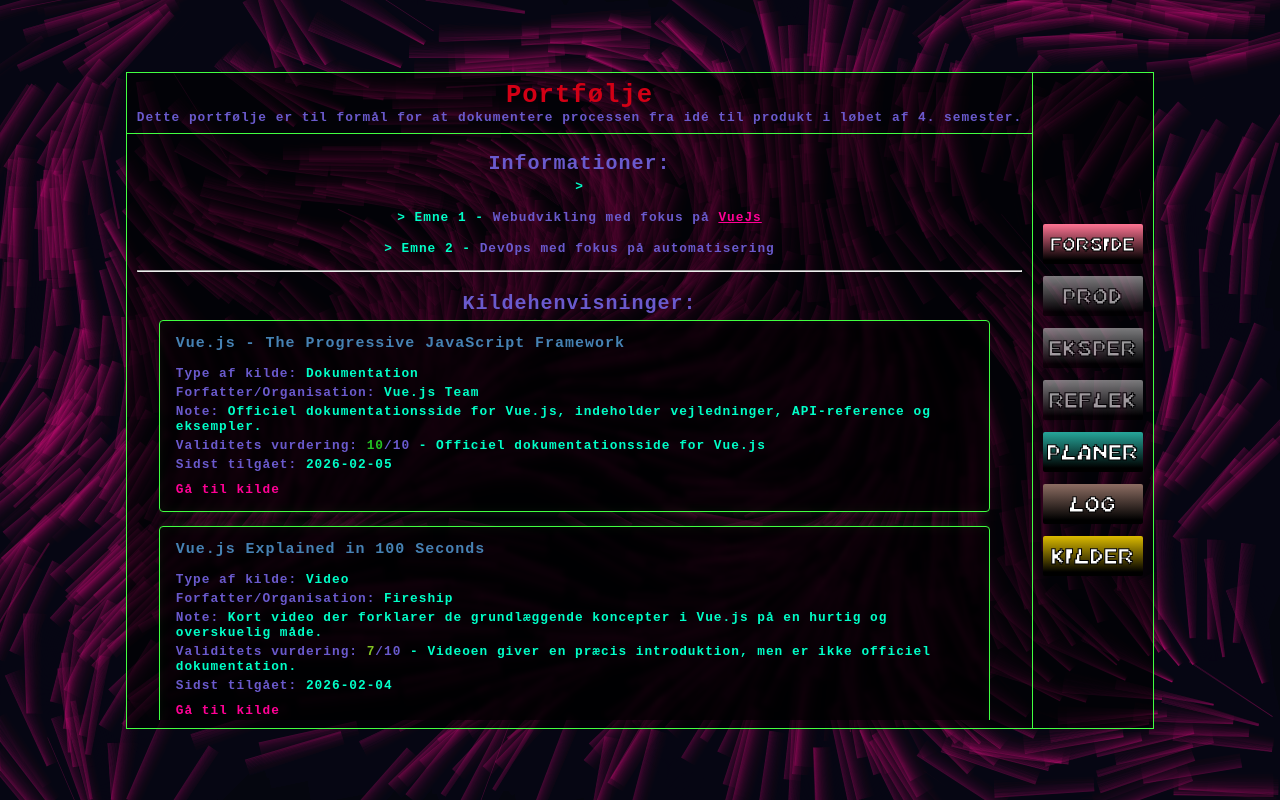
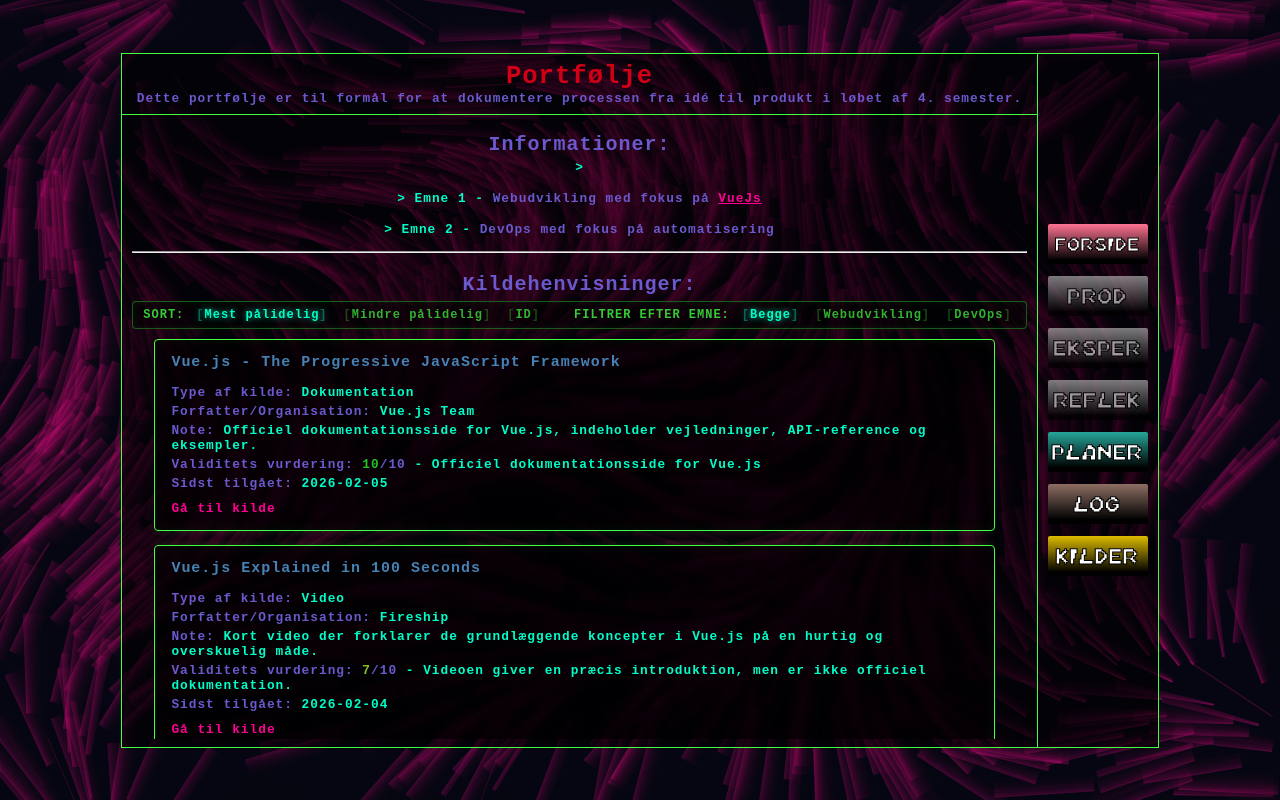
Before and after one commit to Gatherer4466/gatherer4466.github.io, a Vue app: page /literature in a window 1280 px wide. Built offline with nearby package versions, Linux system fonts and the light colour scheme.

Commit message:
Utilize said component

```diff
--- a/src/features/literature/LiteratureList.vue
+++ b/src/features/literature/LiteratureList.vue
@@ -2,6 +2,10 @@
  <h2 id="infoTitle" class="titleMargin">
     <b style="color: slateblue; margin-bottom: 25px">Kildehenvisninger:</b>
   </h2>
+  <SourceSortOptions
+    @update:sort="sort = $event"
+    @update:subject="subject = $event"/>
+
   <div class="scrollable-content">
     <SourceList />
     </div>
@@ -10,5 +14,13 @@
 
 
 <script setup lang="ts">
+// dependencies
+import { ref } from 'vue';
+
+// components
 import SourceList from './components/SourceList.vue';
+import SourceSortOptions from './components/SourceSortOptions.vue';
+
+const sort = ref<'best' | 'worse' | 'id'>('id')
+const subject = ref<'web' | 'devOps' | 'both'>('both')
 </script>
```
